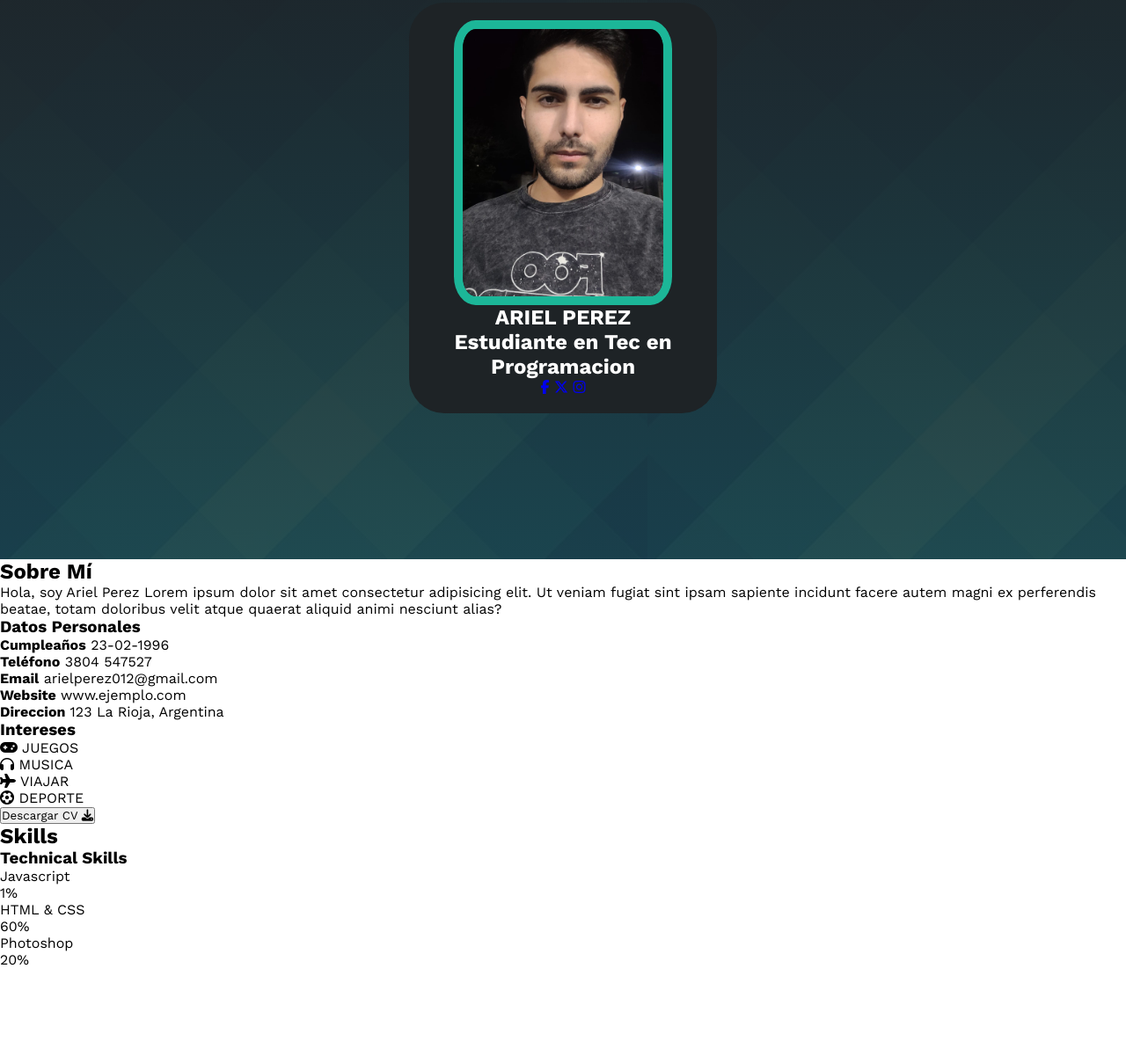
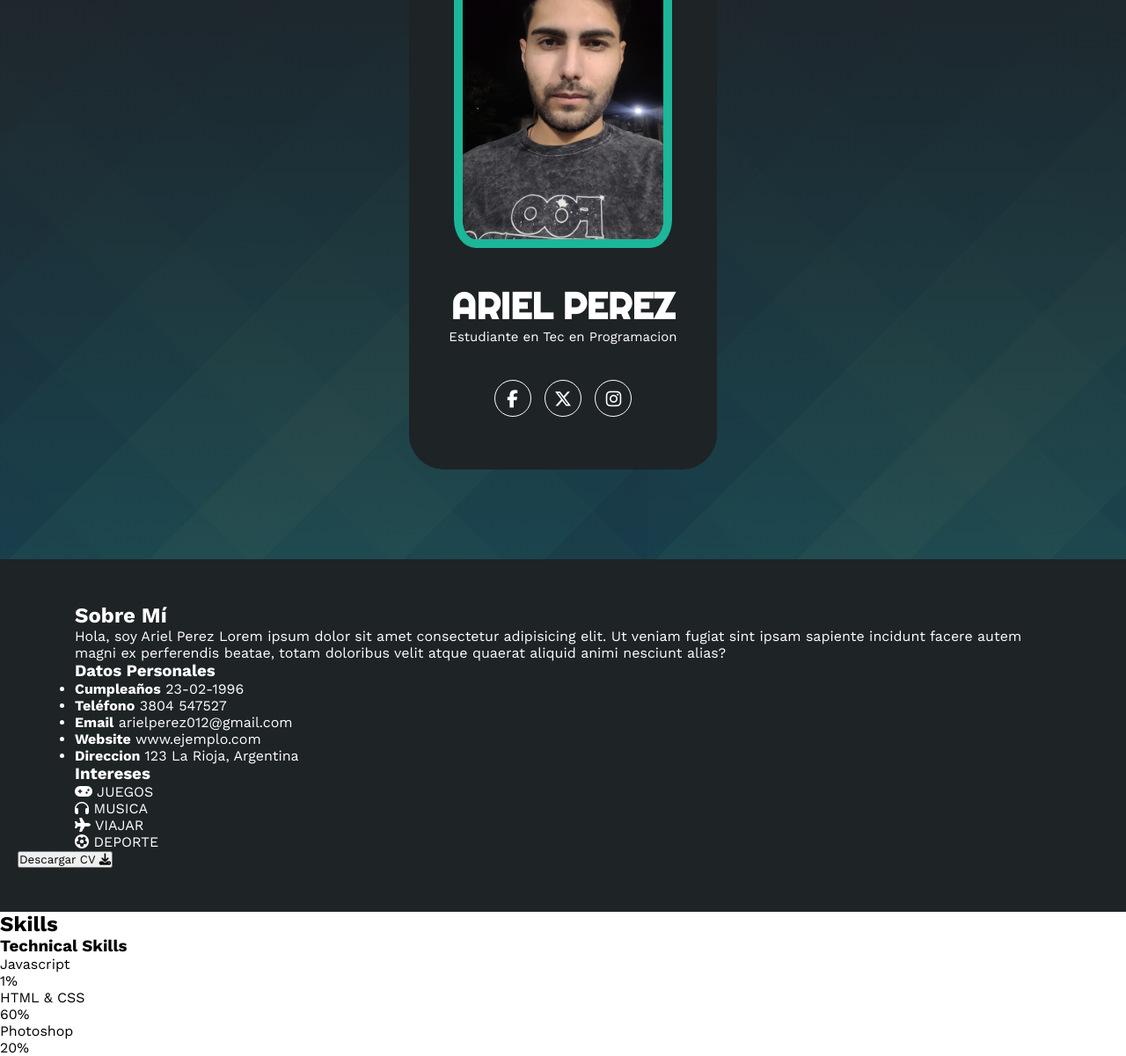
Before and after one commit to Arielws1/ArielPerez.github.io, a plain HTML site: page index.html in a window 1280 px wide. Shown: the part 164-1365 px from the top of the page at 88% size. Before the commit the page ends 1265 px from the top, so only its background shows below. Drawn offline with nearby package versions, Linux system fonts and the light colour scheme.

Commit message:
Estilo contenido banner

```diff
--- a/estilo.css
+++ b/estilo.css
@@ -83,3 +83,38 @@ html{
     width: 80%;
     margin: auto;
     border-radius: 10%;
+}
+.inicio .contenido-banner h1{
+    margin-top: 40px;
+    font-size: 42px;
+    font-family: "Righteous";
+}
+.inicio .contenido-banner h2{
+    font-size: 15px;
+    font-weight: normal;
+}
+.inicio .contenido-banner .redes a{
+    color: #fff;
+    display: inline-block;
+    text-decoration: none;
+    border: 1px solid #fff;
+    border-radius: 100%;
+    width: 42px;
+    height: 42px;
+    line-height: 42px;
+    margin: 40px 5px;
+    font-size: 20px;
+    transition: .3s;
+}
+.inicio .contenido-banner .redes a:hover{
+    background-color: #1CB698;
+}
+.sobremi{
+    background-color: #1e2326;
+    color: #fff;
+    padding: 50px 20px;
+}
+.sobremi .contenido-seccion{
+    max-width: 1110px;
+    margin: auto;
+}
```
